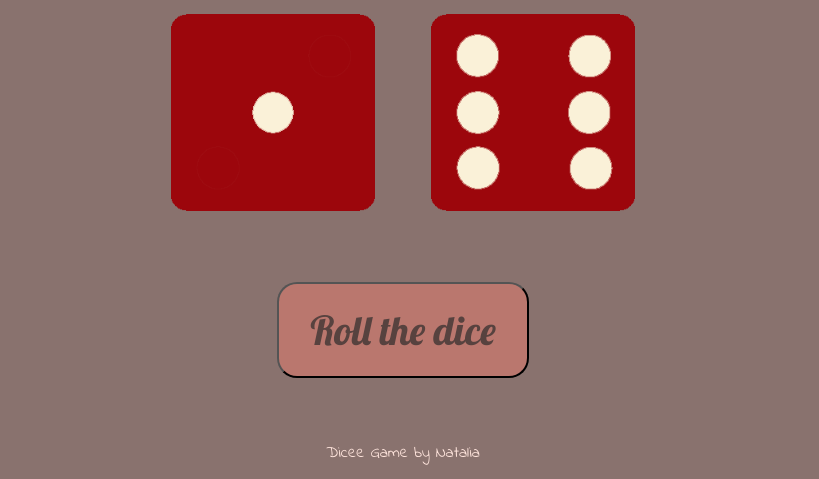
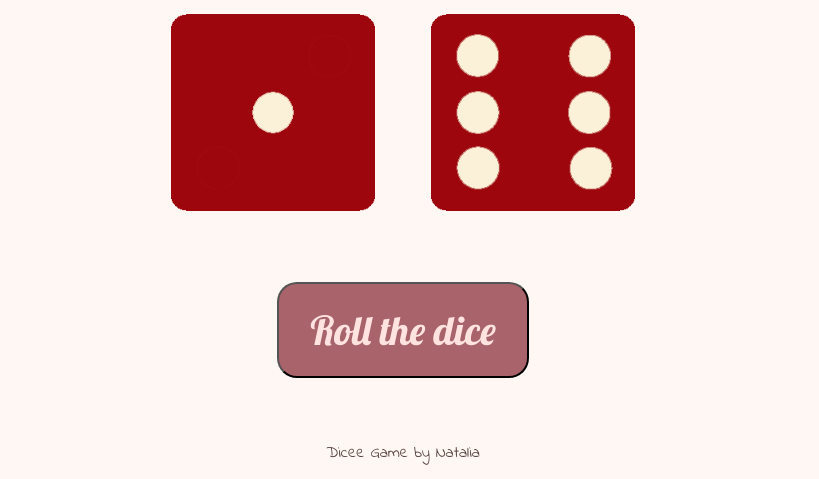
Before and after one commit to NataliaPolak13/Dicee-Game, a plain HTML site: page index.html in a window 1280 px wide. Shown: the part 321-800 px from the top of the page, without its empty margins (237-1056 px from the left). Drawn offline with Linux system fonts and the light colour scheme.

Commit message:
changes in color scheme

```diff
--- a/styles.css
+++ b/styles.css
@@ -11,7 +11,7 @@
 }
 
 body {
-  background-color: #89726e;
+  background-color: #fff7f4;
 }
 
 h1 {
@@ -34,7 +34,7 @@ img {
 
 footer {
   margin-top: 5%;
-  color: #ffe5dd;
+  color: #57423f;
   text-align: center;
   font-family: 'Indie Flower', cursive;
 
@@ -42,16 +42,20 @@ footer {
 
 .randomize {
   text-align: center;
-  background-color: #ba776e;
+  background-color: #a9636b;
   border-radius: 20px;
   font-family: 'Lobster', cursive;
   font-size: 2.5rem;
-  color: #57423f;
+  color: #ffe3e0;
   display: block;
   margin-left: auto;
   margin-right: auto;
   margin-top: 5%;
   height: 6rem;
   width: 20%;
+  cursor: pointer;
+}
 
+.randomize:hover{
+  opacity: 80%;
 }
```
